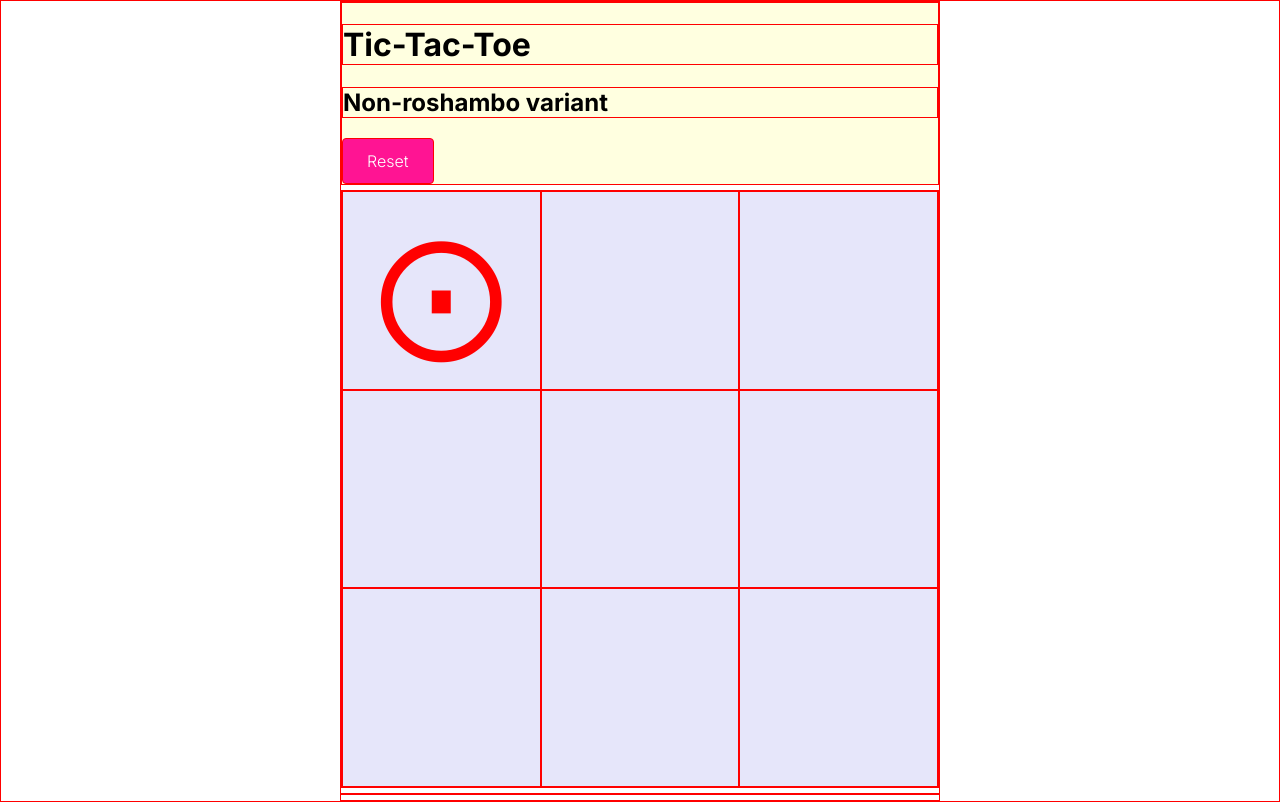
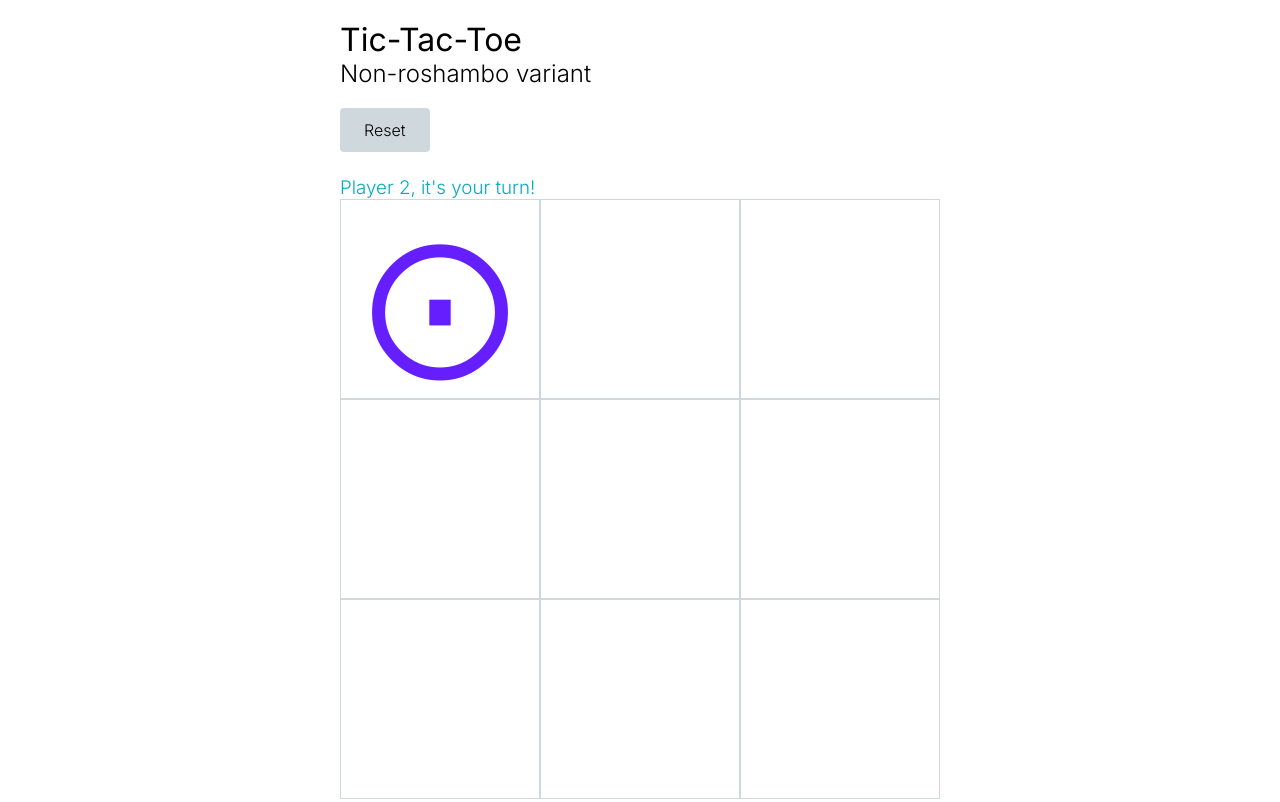
Before and after one commit to tdha/tic-tac-toe, a plain HTML site: page index.html in a window 1280 px wide. Both pictures are taken after a click on the element 441 px from the left and 290 px from the top of the page. Drawn offline with Linux system fonts and the light colour scheme.

Commit message:
Pieces change colour. Error message when player clicks occupied square. Player instruction added. Player instruction changes color.

```diff
--- a/css/style.css
+++ b/css/style.css
@@ -1,6 +1,8 @@
 * {
     box-sizing: border-box;
-    border: 1px solid red;
+    margin-block-start: 0;
+    margin-block-end: 0;
+    /* border: 1px solid red; */
 }
 body {
     margin: 0 auto;
@@ -11,24 +13,28 @@ body {
     align-items: flex-start;
 }
 header {
-    background-color: lightyellow;
+    /* background-color: lightyellow; */
+    align-self: flex-start;
 }
 button {
     padding: 12px 24px;
-    background-color: deeppink;
-    color: white;
+    background-color: #CFD8DC;
+    color: black;
     border-radius: 4px;
+    border: 0   ;
     font-size: 1rem;
 }
 main {
-    background-color: lavender;
+    /* background-color: lavender; */
     display: grid;
     grid-template-columns: 1fr 1fr 1fr;
     grid-template-rows: 1fr 1fr 1fr;
     align-items: flex-start;
+    /* border: 4px solid #CFD8DC; */
 }
 div {
     aspect-ratio: 1/1;
+    border: 1px solid #CFD8DC;
 }
 footer {
     background-color: lightcyan;
@@ -39,13 +45,31 @@ footer {
     align-items: center;
 }
 .pieces {
-    font-size: 8rem;
+    font-size: 9rem;
 }
 .naught {
-    color: red;
+    color: #651FFF;
 }
 .cross {
-    color: blue;
+    color: #00ACC1;
+}
+.interH1 {
+    font-family: "Inter", sans-serif;
+    font-optical-sizing: auto;
+    font-weight: 400;
+    font-style: normal;
+    font-variation-settings:
+    "slnt" 0;
+    margin-top: 20px;
+}
+.interH2 {
+    font-family: "Inter", sans-serif;
+    font-optical-sizing: auto;
+    font-weight: 300;
+    font-style: normal;
+    font-variation-settings:
+    "slnt" 0;
+    margin-bottom: 20px;
 }
 .interButton {
     font-family: "Inter", sans-serif;
@@ -82,3 +106,23 @@ footer {
 #lowRight {
     grid-column: span 1;
 }
+#chooseError {
+    font-family: "Inter", sans-serif;
+    font-optical-sizing: auto;
+    font-weight: 300;
+    font-style: normal;
+    font-variation-settings:
+    "slnt" 0;
+    margin-top: 24px;
+    color: #F4511E;
+}
+#turnInstruction {
+    font-family: "Inter", sans-serif;
+    font-optical-sizing: auto;
+    font-weight: 300;
+    font-style: normal;
+    font-variation-settings:
+    "slnt" 0;
+    margin-top: 24px;
+    /* color: #33691E; */
+}
--- a/index.html
+++ b/index.html
@@ -11,9 +11,11 @@
 </head>
 <body>
     <header>
-        <h1>Tic-Tac-Toe</h1>
-        <h2>Non-roshambo variant</h2>
+        <h1 class="interH1">Tic-Tac-Toe</h1>
+        <h2 class="interH2">Non-roshambo variant</h2>
         <button class="interButton">Reset</button>
+        <h3 id="chooseError"></h3>
+        <h3 id="turnInstruction"></h3>
     </header>
     <main>
         <div id="topLeft" class="flex-center pieces"></div>
--- a/js/ttt.js
+++ b/js/ttt.js
@@ -24,6 +24,8 @@ const board = {
 //     }
 // }
 
+const chooseError = document.getElementById('chooseError');
+const turnInstruction = document.getElementById('turnInstruction');
 
 /*----- state variables -----*/
 const state = {
@@ -43,6 +45,7 @@ function addClickListenersToBoard() {
     Object.entries(board).forEach(([key, square]) => {
         if (square !== null) {
             square.addEventListener('click', function() {
+                console.log('Square clicked', key);
                 chooseSquare(square);
             });
         // } else {
@@ -59,7 +62,9 @@ const init = function() {
     // render those variables to the page
     // wait for the user to click a square
     addClickListenersToBoard();
-    render();
+    // render();
+    turnInstruction.style.color = '#651FFF';
+    turnInstruction.innerText = "Player 1, it's your turn.";
 };
 
 const render = function() {
@@ -67,6 +72,7 @@ const render = function() {
 };
 
 const chooseSquare = function(square) {
+    console.log('Click event triggered');
     // check if there is a winner - if not, execute function
     if (!state.winner) {
         if (!square.innerHTML) {
@@ -75,17 +81,27 @@ const chooseSquare = function(square) {
             square.innerHTML = piece;
             // dynamically set color based on the player
             square.classList.add((state.player === 'player1') ? 'naught' : 'cross');
-        }
+            chooseError.innerText = '';
+            chooseError.style.display = 'none';
+            turnInstruction.style.display = 'block';
+            turnInstruction.style.color = (state.player === 'player1') ? '#00ACC1' : '#651FFF';
         } else {
             // the square is already taken
-    console.log('This square is already taken. Choose an empty square.');
+            // console.log('This square is taken. Choose an empty square.');
+            chooseError.innerText = 'This square is taken. Choose an empty square.';
+            // show turnInstruction when an occupied square is clicked
+            chooseError.style.display = 'block';
+            turnInstruction.style.display = 'none';
+            return;
         }
         // switch to next player
         switchPlayer();
         // check for a winner after each move
         checkForWinner();
+        turnInstruction.innerText = `Player ${state.player.charAt(state.player.length - 1)}, it's your turn!`;
         // render updated state
         render();
+    }
 };
 
 const switchPlayer = function() {
```
Lines whose indentation alone changed are shown as unchanged.
